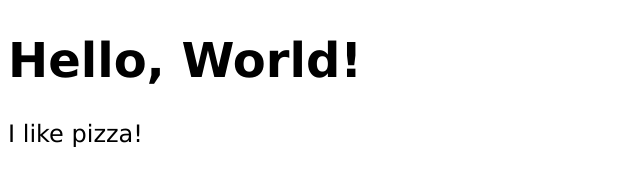
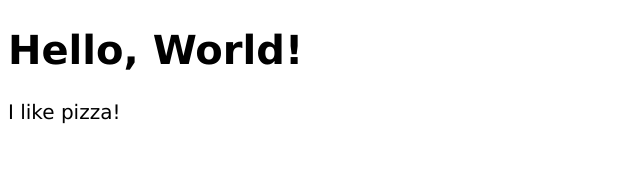
Before and after one commit to Pyips/brocode-javascript-tutorial, a plain HTML site: page setup (hello world)/index.html in a window 1280 px wide. Shown: the whole page, without its empty margins (0-640 px from the left). Drawn offline with Linux system fonts and the light colour scheme.

Commit message:
Add boilerplate changes

```diff
--- a/setup (hello world)/index.js
+++ b/setup (hello world)/index.js
@@ -1,3 +1,5 @@
+// Pyips.dev
+
 console.log(`Hello, World!`);
 console.log(`I like pizza!`);
 
--- a/setup (hello world)/style.css
+++ b/setup (hello world)/style.css
@@ -1,4 +1,4 @@
 body {
     font-family: Verdana;
-    font-size: 1.5em;
+    font-size: 1.25em;
 }
```
